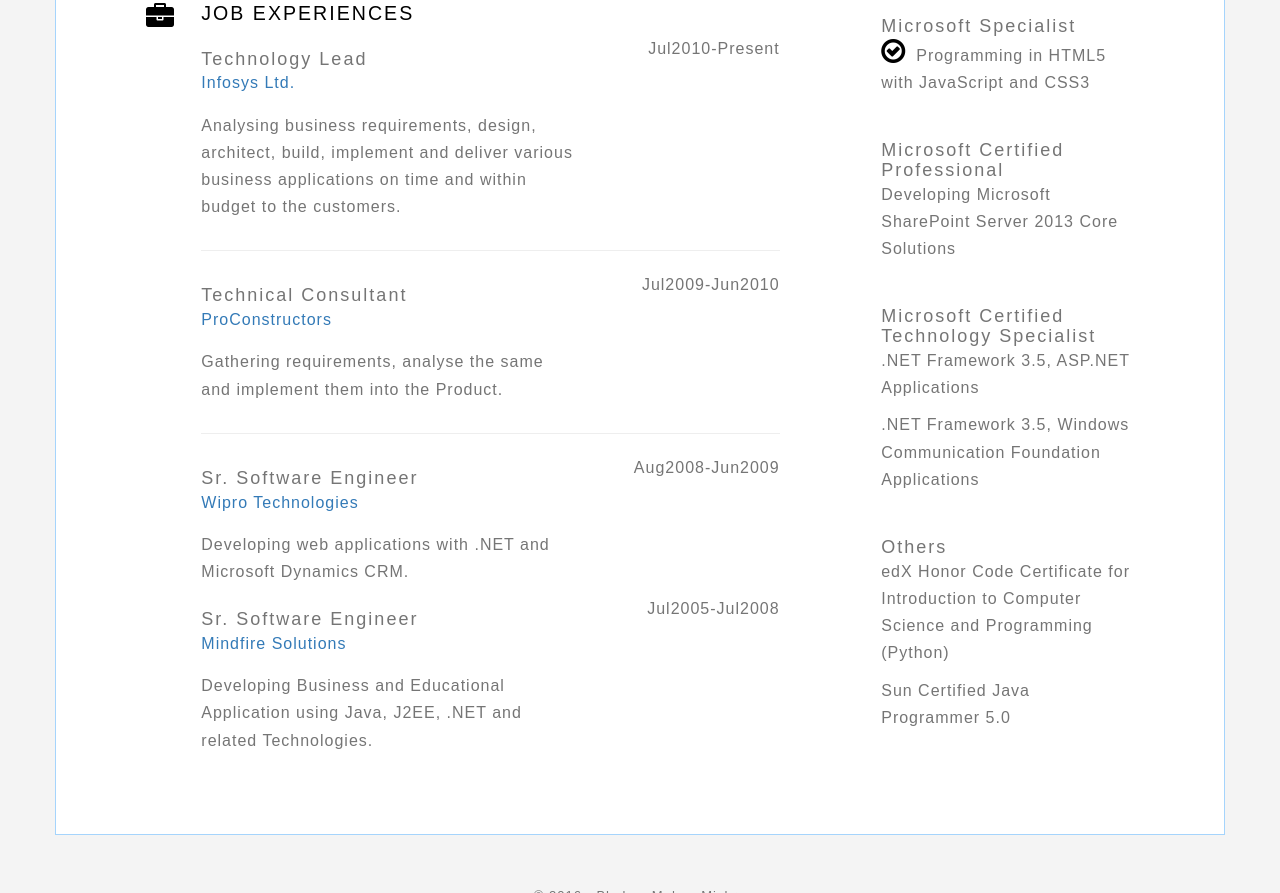
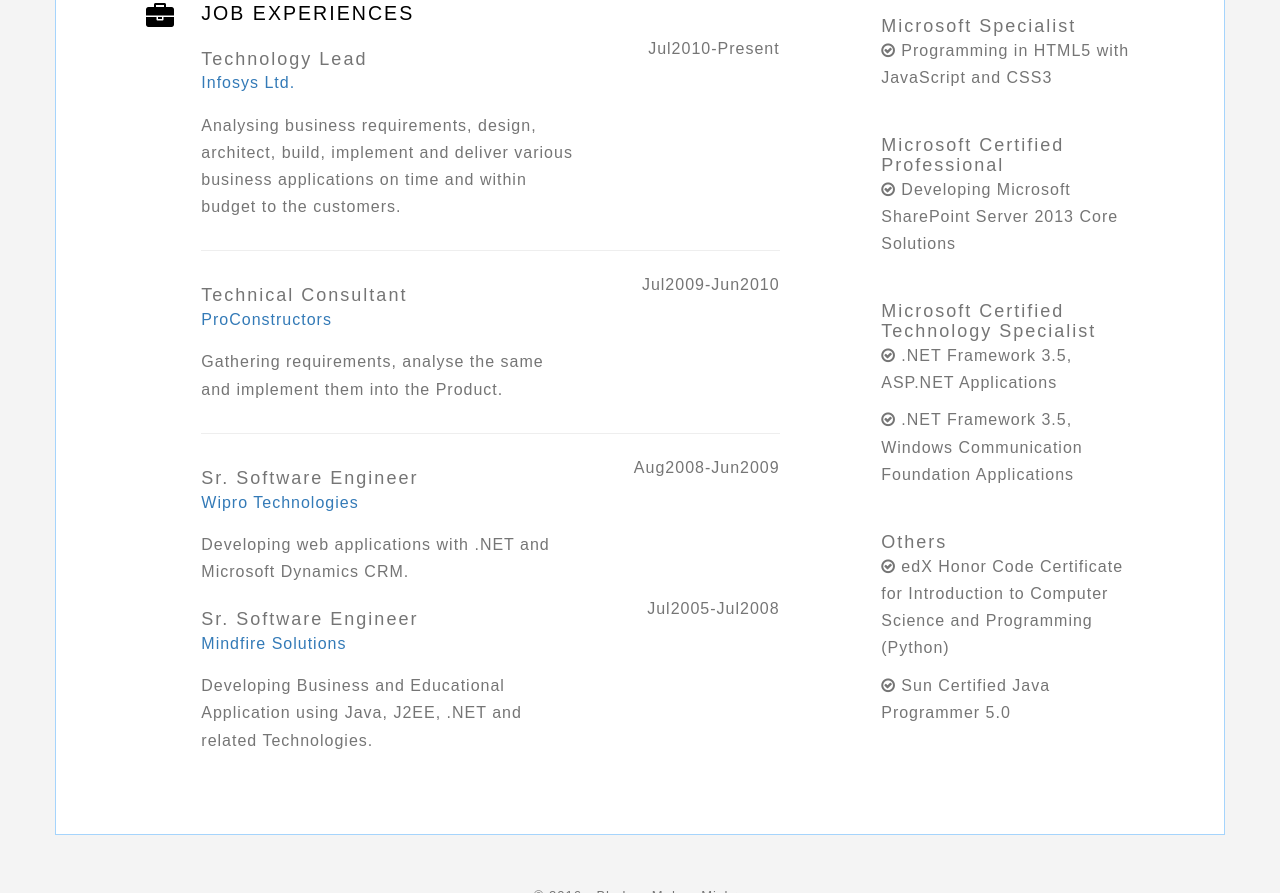
Before and after one commit to vubn/vubn.github.io, a plain HTML site: page index.html in a window 1280 px wide. Shown: the part 1419-2312 px from the top of the page. Drawn offline with nearby package versions, Linux system fonts and the light colour scheme; a script that the page names is missing; a web font is replaced by a local one.

Commit message:
Style fixes

```diff
--- a/index.html
+++ b/index.html
@@ -1,63 +1,33 @@
 <!DOCTYPE html>
-<html lang="">
-
-
+<html lang="en-IN">
 <head>
     <meta charset="UTF-8">
     <meta name="viewport" content="width=device-width, initial-scale=1.0">
-
-    <!-- ===========================
-    THEME INFO
-    =========================== -->
     <meta name="description" content="Personal Site of Bhuban Mohan Mishra">
     <meta name="keywords" content="Bhuban, .NET Architect, UX Designer">
     <meta name="author" content="Bhuban Mohan Mishra">
-
-    <!-- ===========================
-    SITE TITLE
-    =========================== -->
     <title>Welcome to Bhuban's LOG</title>
-
-    <!-- ===========================
-    FAVICONS
-    =========================== -->
     <link rel="icon" href="img/favicon.png">
     <link rel="apple-touch-icon" sizes="144x144" href="img/apple-touch-icon-ipad-retina.png" />
     <link rel="apple-touch-icon" sizes="114x114" href="img/apple-touch-icon-iphone-retina.png" />
     <link rel="apple-touch-icon" sizes="72x72" href="img/apple-touch-icon-ipad.png" />
     <link rel="apple-touch-icon" sizes="57x57" href="img/apple-touch-icon-iphone.png" />
-
-    <!-- ===========================
-    STYLESHEETS
-    =========================== -->
     <link rel="stylesheet" href="http://maxcdn.bootstrapcdn.com/bootstrap/3.3.0/css/bootstrap.min.css">
     <link rel="stylesheet" href="css/style.css">
     <link rel="stylesheet" href="css/responsive.css">
-
-    <!-- ===========================
-    FONTS & ICONS
-    =========================== -->
     <link href='http://fonts.googleapis.com/css?family=Kristi|Alegreya+Sans:300' rel='stylesheet' type='text/css'>
     <link href="http://maxcdn.bootstrapcdn.com/font-awesome/4.2.0/css/font-awesome.min.css" rel="stylesheet">
-
-
     <!--[if IE]>
         <script src="https://cdn.jsdelivr.net/html5shiv/3.7.2/html5shiv.min.js"></script>
         <script src="https://cdn.jsdelivr.net/respond/1.4.2/respond.min.js"></script>
     <![endif]-->
 </head>
-
 <body>
     <div class="container">
-        <!-- ===========================
-        HEADER
-        ============================ -->
         <div id="header" class="row">
             <div class="col-sm-2">
                 <img class="propic" src="img/bhuban.jpg" alt="">
             </div>
-            <!-- photo end-->
-
             <div class="col-sm-10">
                 <div class="cv-title">
                     <div class="row">
@@ -85,11 +55,6 @@
                         </div>
                     </div>
                 </div>
-                <!-- Title end-->
-
-                <!-- ===========================
-                SOCIAL & CONTACT
-                ============================ -->
                 <div class="row">
                     <div class="col-sm-6">
                         <ul class="list-unstyled">
@@ -99,8 +64,6 @@
                             </li>
                         </ul>
                     </div>
-                    <!-- social 1st col end-->
-
                     <div class="col-sm-6">
                         <ul class="list-unstyled">
                             <li><a href="mailto:vubn.msra@gmail.com"><span class="social fa fa-envelope-o"></span>vubn.msra@gmail.com</a>
@@ -110,26 +73,16 @@
                             <a href="https://twitter.com/BhubanMishra"><span class="social fa fa-twitter"></span>Twitter</a>
                             </li>
                         </ul>
-                    </div><!-- social 2nd col end-->
+                    </div>
                 </div>
-                <!-- header social end-->
             </div>
-            <!-- header right end-->
         </div>
-        <!-- header end-->
-
         <hr class="firsthr">
-
-        <!-- ===========================
-        BODY LEFT PART
-        ============================ -->
         <div class="col-md-8 mainleft">
             <div id="statement" class="row mobmid">
                 <div class="col-sm-1">
                     <span class="secicon fa fa-user"></span>
                 </div>
-                <!--icon end-->
-
                 <div class="col-sm-11">
                     <h3>Personal statement </h3>
                     <p>Hi, I am Bhuban from Bhubaneswar, India. I have credible experience in developing Desktop
@@ -144,21 +97,14 @@
 
                     <p class="signature">Bhuban</p>
                 </div>
-                <!--info end-->
             </div>
-            <!--personal statement end-->
-
             <hr>
-
             <div id="education" class="row mobmid">
                 <div class="col-sm-1">
                     <span class="secicon fa fa-graduation-cap"></span>
                 </div>
-                <!--icon end-->
-
                 <div class="col-sm-11">
                     <h3>Education </h3>
-
                     <div class="row">
                         <div class="col-md-9">
                             <h4>M.Tech. in Software Systems</h4>
@@ -169,15 +115,11 @@
                                 systems considering different aspects such as human computer interaction, software architecture
                                 and security.</p>
                         </div>
-
                         <div class="year col-md-3">
                             <p>2013-2015</p>
                         </div>
                     </div>
-                    <!--Education & Certification 1 end-->
-
                     <hr>
-
                     <div class="row">
                         <div class="col-md-9">
                             <h4>B.E. in Computer Science</h4>
@@ -187,30 +129,19 @@
                                 computer engineering and management principles in software project development and in
                                 multidisciplinary areas.</p>
                         </div>
-
                         <div class="year col-md-3">
                             <p>2001-2005</p>
                         </div>
                     </div>
-                    <!--Education & Certification 2 end-->
                 </div>
             </div>
-            <!--Education & Certifications end-->
-
             <hr>
-
-            <!-- ===========================
-            JOB EXPERIENCES
-            ============================ -->
             <div id="job" class="row mobmid">
                 <div class="col-sm-1">
                     <span class="secicon fa fa-briefcase"></span>
                 </div>
-                <!--icon end-->
-
                 <div class="col-sm-11">
                     <h3>Job Experiences</h3>
-
                     <div class="row">
                         <div class="col-md-8">
                             <h4>Technology Lead</h4>
@@ -219,15 +150,11 @@
                             <p>Analysing business requirements, design, architect, build, implement and deliver various
                                 business applications on time and within budget to the customers.</p>
                         </div>
-
                         <div class="year col-md-4">
                             <p>Jul2010-Present</p>
                         </div>
                     </div>
-                    <!--Job 1 end-->
-
                     <hr>
-
                     <div class="row">
                         <div class="col-md-8">
                             <h4>Technical Consultant</h4>
@@ -235,15 +162,11 @@
                             </p>
                             <p>Gathering requirements, analyse the same and implement them into the Product.</p>
                         </div>
-
                         <div class="year col-md-4">
                             <p>Jul2009-Jun2010</p>
                         </div>
                     </div>
-                    <!--Job 2 end-->
-
                     <hr>
-
                     <div class="row">
                         <div class="col-md-8">
                             <h4>Sr. Software Engineer</h4>
@@ -251,13 +174,10 @@
                             </p>
                             <p>Developing web applications with .NET and Microsoft Dynamics CRM.</p>
                         </div>
-
                         <div class="year col-md-4">
                             <p>Aug2008-Jun2009</p>
                         </div>
                     </div>
-                    <!--Job 3 end-->
-
                     <div class="row">
                         <div class="col-md-8">
                             <h4>Sr. Software Engineer</h4>
@@ -265,29 +185,18 @@
                             </p>
                             <p>Developing Business and Educational Application using Java, J2EE, .NET and related Technologies.</p>
                         </div>
-
                         <div class="year col-md-4">
                             <p>Jul2005-Jul2008</p>
                         </div>
                     </div>
-                    <!--Job 4 end-->
                 </div>
-                <!--Job experiences end-->
             </div>
-            <!--Job experiences end-->
         </div>
-        <!--left end-->
-
-        <!-- ===========================
-        SIDEBAR
-        =========================== -->
         <div class="col-md-4 mainright">
             <div class="row">
                 <div class="col-sm-1 col-md-2 mobmid">
                     <span class="secicon fa fa-magic"></span>
                 </div>
-                <!--icon end-->
-
                 <div class="col-sm-11 col-md-10">
                     <h3 class="mobmid">Technical skills </h3>
 
@@ -298,17 +207,12 @@
                             <span class="sr-only">100% Complete (success)</span>
                         </div>
                     </div>
-                    <!--skill end-->
-
-
                     <p>SharePoint 2013</p>
                     <div class="progress">
                         <div class="progress-bar progress-bar-info" role="progressbar" aria-valuenow="85" aria-valuemin="0" aria-valuemax="100" style="width: 85%">
                             <span class="sr-only">85% Complete</span>
                         </div>
                     </div>
-                    <!--skill end-->
-
                     <p>Azure</p>
                     <div class="progress">
                         <div class="progress-bar progress-bar-warning" role="progressbar" aria-valuenow="80" aria-valuemin="0" aria-valuemax="100"
@@ -316,8 +220,6 @@
                             <span class="sr-only">80% Complete (warning)</span>
                         </div>
                     </div>
-                    <!--skill end-->
-
                     <p>HTML5, CSS3, jQuery, JavaScript</p>
                     <div class="progress">
                         <div class="progress-bar progress-bar-danger" role="progressbar" aria-valuenow="90" aria-valuemin="0" aria-valuemax="100"
@@ -325,23 +227,15 @@
                             <span class="sr-only">90% Complete (danger)</span>
                         </div>
                     </div>
-                    <!--skill end-->
                 </div>
-                <!--info end-->
             </div>
-            <!--tech skills end-->
-
             <hr>
-
             <div class="row mobmid">
                 <div class="col-sm-1 col-md-2">
                     <span class="secicon fa fa-trophy"></span>
                 </div>
-                <!--icon end-->
-
                 <div class="col-sm-11 col-md-10 ">
                     <h3>Awards</h3>
-
                     <div class="award">
                         <h4>Participant at Hackathon for Social Innovations</h4>
                         <p class="sub"><a href="">Rashtrapati Bhawan, New Delhi</a></p>
@@ -349,81 +243,56 @@
                             March 2016 at Rashtrapati Bhawan Cultural Center, President's Estate, New Delhi.
                         </p>
                     </div>
-                    <!--1st award end-->
-
                     <div class="award">
                         <h4>Infosys Awards for Excellence 2015</h4>
                         <p class="sub"><a href="http://www.infosys.com/">Infosys Ltd.</a></p>
                         <p>Award for Excellence for Innovation (Bronze) - Hackathon 2015.</p>
                     </div>
-                    <!--1st award end-->
                 </div>
-                <!--awards end-->
-
             </div>
-            <!--tech skills end-->
-
             <hr>
-
             <div class="row mobmid">
                 <div class="col-sm-1 col-md-2">
                     <span class="secicon fa fa-certificate"></span>
                 </div>
-                <!--icon end-->
-
                 <div class="col-sm-11 col-md-10 ">
                     <h3>Certifications</h3>
-
                     <div class="award">
                         <h4>Microsoft Specialist</h4>
-                        <p><span class="secicon fa fa-check-circle-o"></span>Programming in HTML5 with JavaScript and CSS3
+                        <p><span class="fa fa-check-circle-o"> </span> Programming in HTML5 with JavaScript and CSS3
                         </p>
                     </div>
-
                     <div class="award">
                         <h4>Microsoft Certified Professional</h4>
-                        <p>Developing Microsoft SharePoint Server 2013 Core Solutions
+                        <p><span class="fa fa-check-circle-o"> </span> Developing Microsoft SharePoint Server 2013 Core Solutions
                         </p>
                     </div>
-
                     <div class="award">
                         <h4>Microsoft Certified Technology Specialist</h4>
-                        <p>.NET Framework 3.5, ASP.NET Applications
+                        <p><span class="fa fa-check-circle-o"> </span> .NET Framework 3.5, ASP.NET Applications
                         </p>
-                        <p>.NET Framework 3.5, Windows Communication Foundation Applications
+                        <p><span class="fa fa-check-circle-o"> </span> .NET Framework 3.5, Windows Communication Foundation Applications
                         </p>
                     </div>
-
                     <div class="award">
                         <h4>Others</h4>
-                        <p>edX Honor Code Certificate for Introduction to Computer Science and Programming (Python)
+                        <p><span class="fa fa-check-circle-o"> </span> edX Honor Code Certificate for Introduction to Computer Science and Programming (Python)
                         </p>
-                        <p>Sun Certified Java Programmer 5.0
+                        <p><span class="fa fa-check-circle-o"> </span> Sun Certified Java Programmer 5.0
                         </p>
                     </div>
                 </div>
-                <!--awards end-->
-
             </div>
-            <!--tech skills end-->
         </div>
-        <!--right end-->
     </div>
-    <!--container end-->
-
-    <!-- ===========================
-    FOOTER
-    =========================== -->
     <footer class="text-center">
         <p>&copy; 2016 - Bhuban Mohan Mishra
         </p>
     </footer>
-
     <!--necessary scripts and plugins-->
     <script src="http://ajax.googleapis.com/ajax/libs/jquery/1.11.1/jquery.min.js"></script>
     <script src="http://maxcdn.bootstrapcdn.com/bootstrap/3.3.1/js/bootstrap.min.js"></script>
     <script src="js/jquery.nicescroll.min.js"></script>
     <script src="js/evenfly.js"></script>
 </body>
-
 </html>
```
